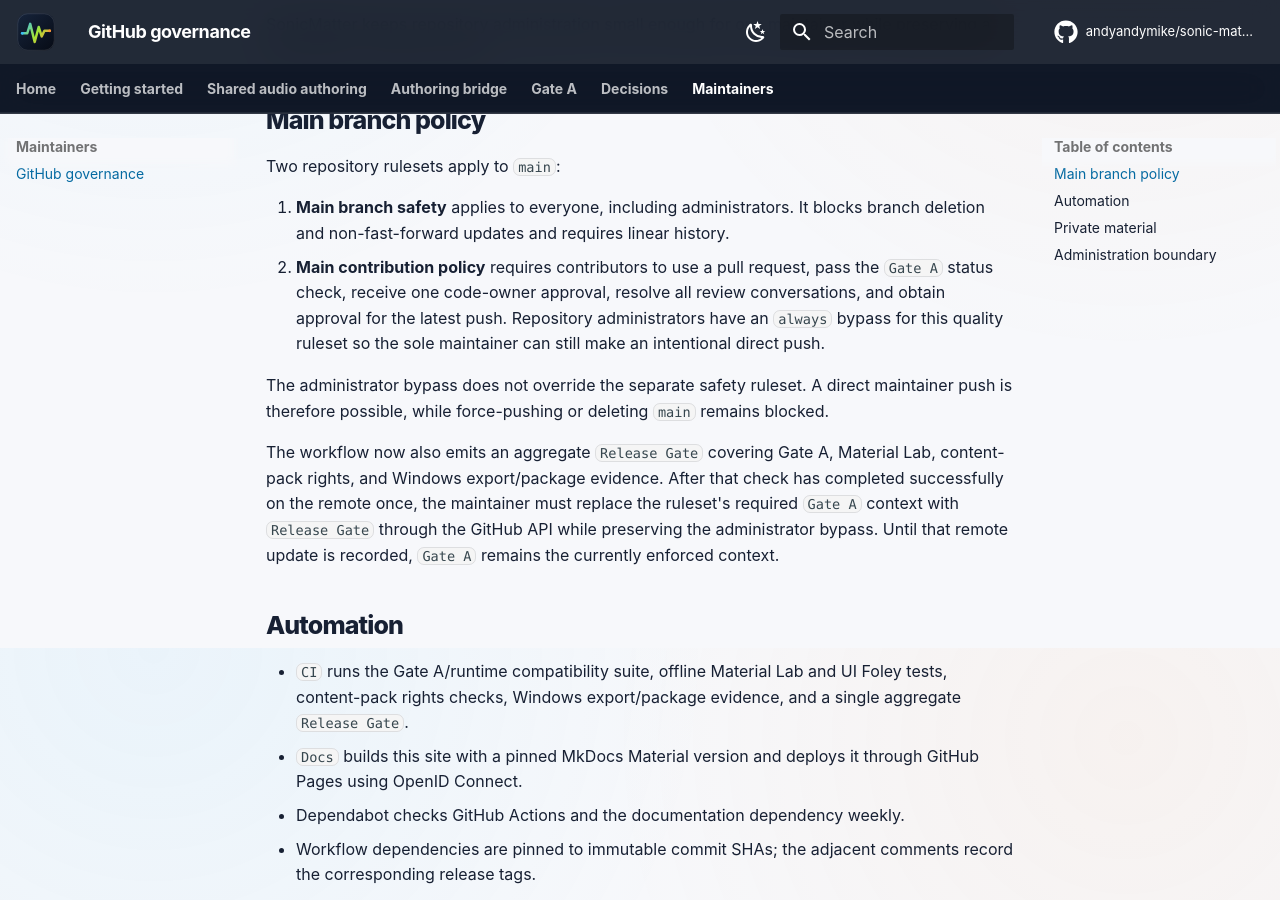
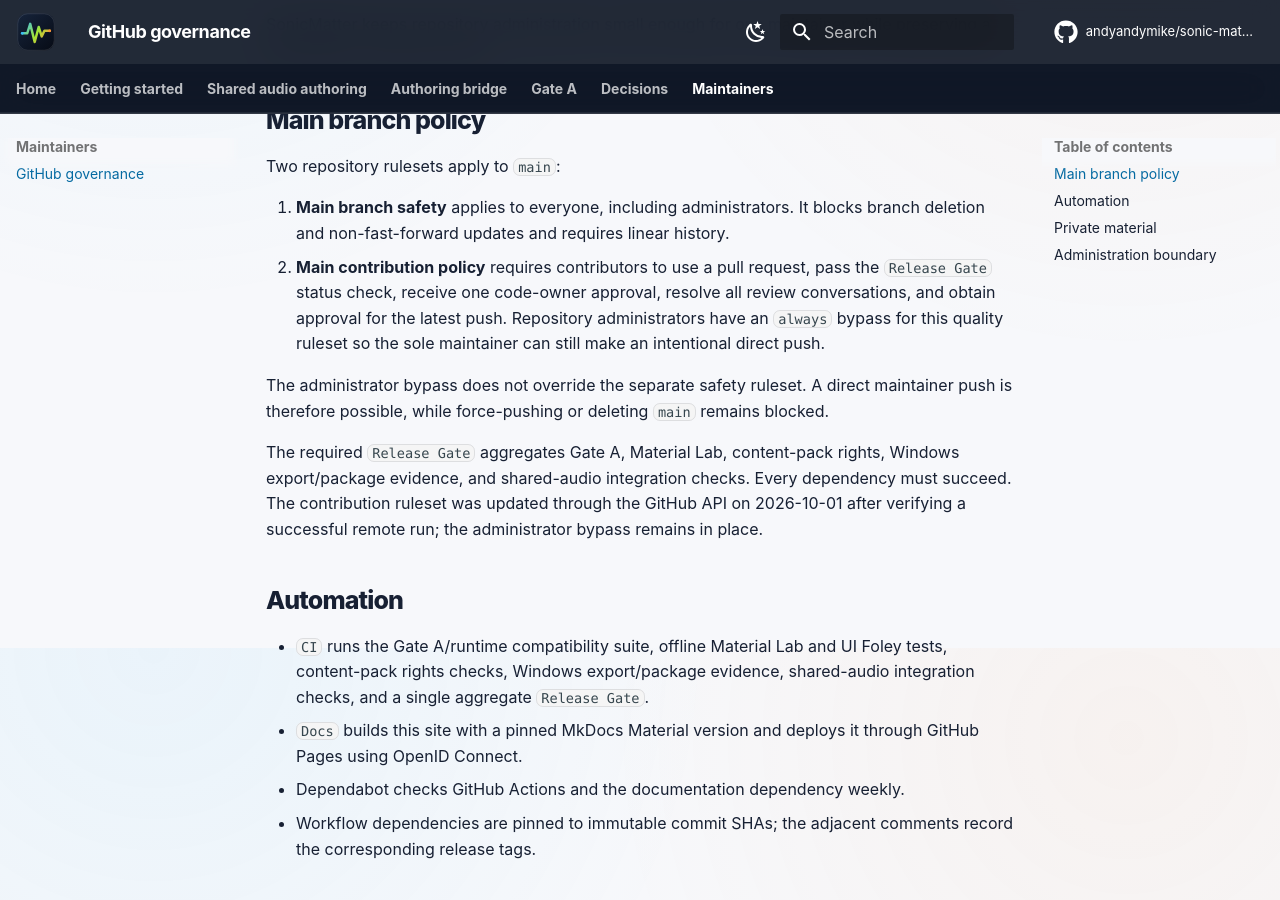
Before and after one commit to andyandymike/sonic-matter, an MkDocs documentation site: the page built from docs/maintainer/github-governance.md, in a window 1280 px wide and 900 px high, scrolled down 252 px. Built offline with MkDocs 1.6.1 and Material for MkDocs 9.7.7, drawn with Linux system fonts in a browser that asks for light colours; comment, search, counter and statistics services are not loaded.

Commit message:
Fix shared audio platform guidance and release gate policy

```diff
--- a/docs/maintainer/github-governance.md
+++ b/docs/maintainer/github-governance.md
@@ -20,18 +20,17 @@
 direct maintainer push is therefore possible, while force-pushing or deleting
 `main` remains blocked.
 
-The workflow now also emits an aggregate `Release Gate` covering Gate A,
-Material Lab, content-pack rights, and Windows export/package evidence. After
-that check has completed successfully on the remote once, the maintainer must
-replace the ruleset's required `Gate A` context with `Release Gate` through the
-GitHub API while preserving the administrator bypass. Until that remote update
-is recorded, `Gate A` remains the currently enforced context.
+The required `Release Gate` aggregates Gate A, Material Lab, content-pack
+rights, Windows export/package evidence, and shared-audio integration checks.
+Every dependency must succeed. The contribution ruleset was updated through
+the GitHub API on 2026-10-01 after verifying a successful remote run; the
+administrator bypass remains in place.
 
 ## Automation
 
 - `CI` runs the Gate A/runtime compatibility suite, offline Material Lab and
   UI Foley tests, content-pack rights checks, Windows export/package evidence,
-  and a single aggregate `Release Gate`.
+  shared-audio integration checks, and a single aggregate `Release Gate`.
 - `Docs` builds this site with a pinned MkDocs Material version and deploys it
   through GitHub Pages using OpenID Connect.
 - Dependabot checks GitHub Actions and the documentation dependency weekly.
```
Also changed, not shown: other parts of docs/maintainer/github-governance.md (+1 -1 lines), docs/shared-audio.md (+8 -4 lines).
